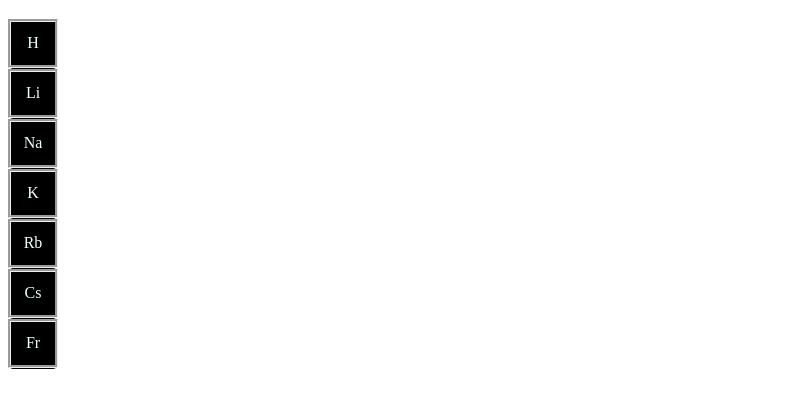
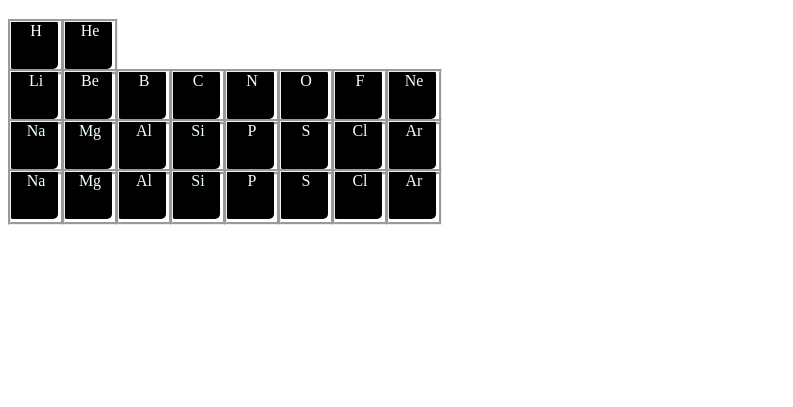
Before and after one commit to Aaron8907/Periodic-Table, a plain HTML site: page index.html in a window 1280 px wide. Shown: the part 61-468 px from the top of the page, without its empty margins (0-793 px from the left). Drawn offline with Linux system fonts and the light colour scheme.

Commit message:
Added some rows

```diff
--- a/index.html
+++ b/index.html
@@ -10,26 +10,92 @@
     </head>
     <body>
         <h1>Periodic Table</h1>
+        <div class="row">
             <div class="square">
                 <p class="element ">H</p>
             </div>
             <div class="square">
-                <p class="element">Li</p>
+                <p class="element">He</p>
+            </div>
+        </div>
+
+        <div class="row">
+            <div class="square">
+                <p class="element ">Li</p>
             </div>
             <div class="square">
-                <p class="element">Na</p>
+                <p class="element">Be</p>
             </div>
             <div class="square">
-                <p class="element">K</p>
+                <p class="element">B</p>
             </div>
             <div class="square">
-                <p class="element">Rb</p>
+                <p class="element">C</p>
             </div>
             <div class="square">
-                <p class="element">Cs</p>
+                <p class="element">N</p>
             </div>
             <div class="square">
-                <p class="element">Fr</p>
+                <p class="element">O</p>
             </div>
-    </body>
-</html>
+            <div class="square">
+                <p class="element">F</p>
+            </div>
+            <div class="square">
+                <p class="element">Ne</p>
+            </div>
+        </div>
+
+        <div class="row">
+            <div class="square">
+                <p class="element ">Na</p>
+            </div>
+            <div class="square">
+                <p class="element">Mg</p>
+            </div>
+            <div class="square">
+                <p class="element">Al</p>
+            </div>
+            <div class="square">
+                <p class="element">Si</p>
+            </div>
+            <div class="square">
+                <p class="element">P</p>
+            </div>
+            <div class="square">
+                <p class="element">S</p>
+            </div>
+            <div class="square">
+                <p class="element">Cl</p>
+            </div>
+            <div class="square">
+                <p class="element">Ar</p>
+            </div>
+        </div>
+
+        <div class="row">
+            <div class="square">
+                <p class="element ">Na</p>
+            </div>
+            <div class="square">
+                <p class="element">Mg</p>
+            </div>
+            <div class="square">
+                <p class="element">Al</p>
+            </div>
+            <div class="square">
+                <p class="element">Si</p>
+            </div>
+            <div class="square">
+                <p class="element">P</p>
+            </div>
+            <div class="square">
+                <p class="element">S</p>
+            </div>
+            <div class="square">
+                <p class="element">Cl</p>
+            </div>
+            <div class="square">
+                <p class="element">Ar</p>
+            </div>
+        </div>
--- a/style.css
+++ b/style.css
@@ -3,23 +3,23 @@ h1 {
     text-align: center;
   }
 
-  .first{
-    display:inline-block
-  }
   .square {
-
+    background-color: black;
+    border-radius: 10%;
+    display:inline-block;
     height: 50px;
     width: 50px;
-    background-color: black;
-    border-radius: 10%;
-
-
   }
 
   .element{
     color:azure;
     text-align: center;
-    padding: 25%;
     border-style:groove;
-    margin:0%
+    margin:0%;
+    height: 50px;
+    width: 50px;
   }
+
+  .row{
+    display: block;
+  }
```
